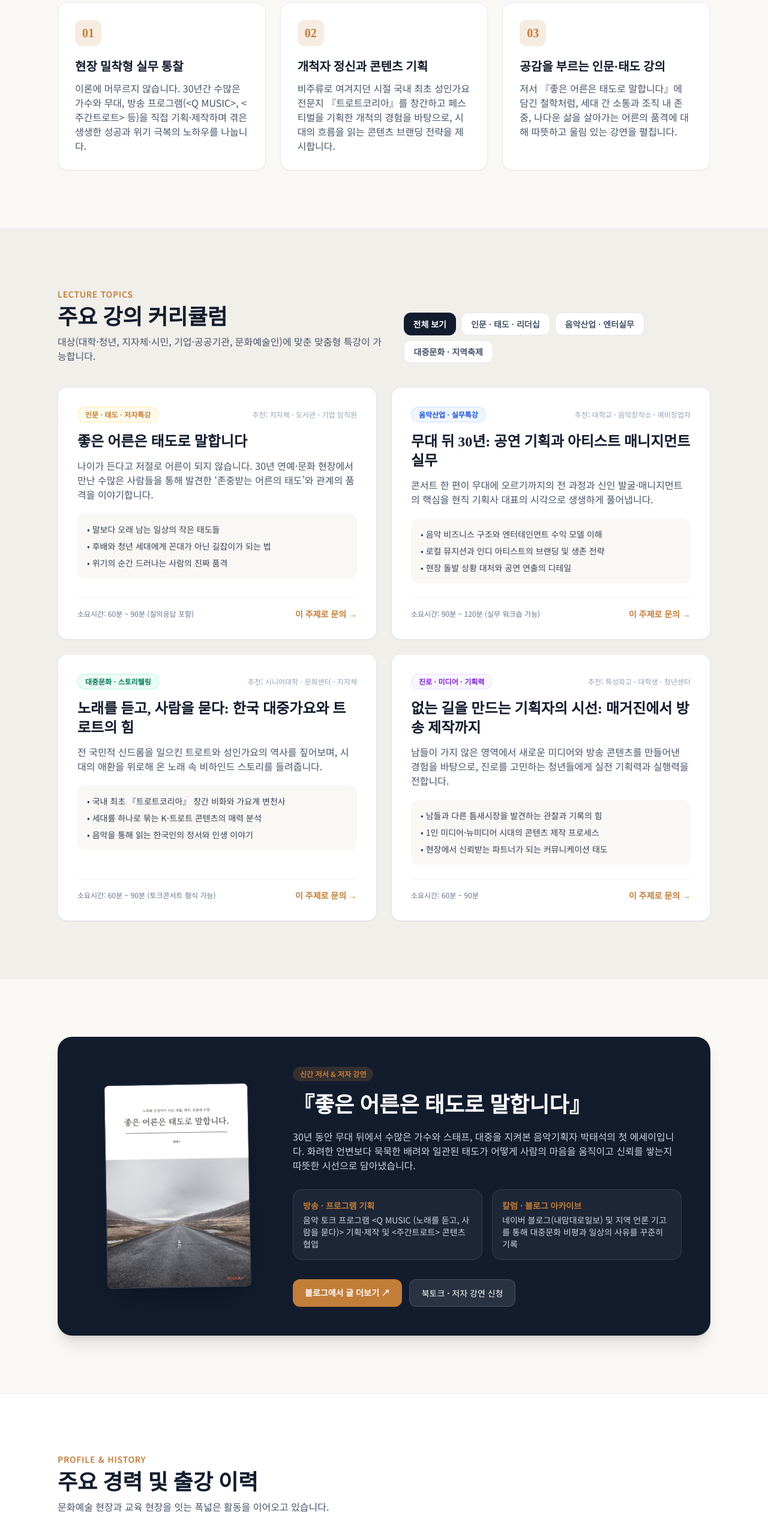
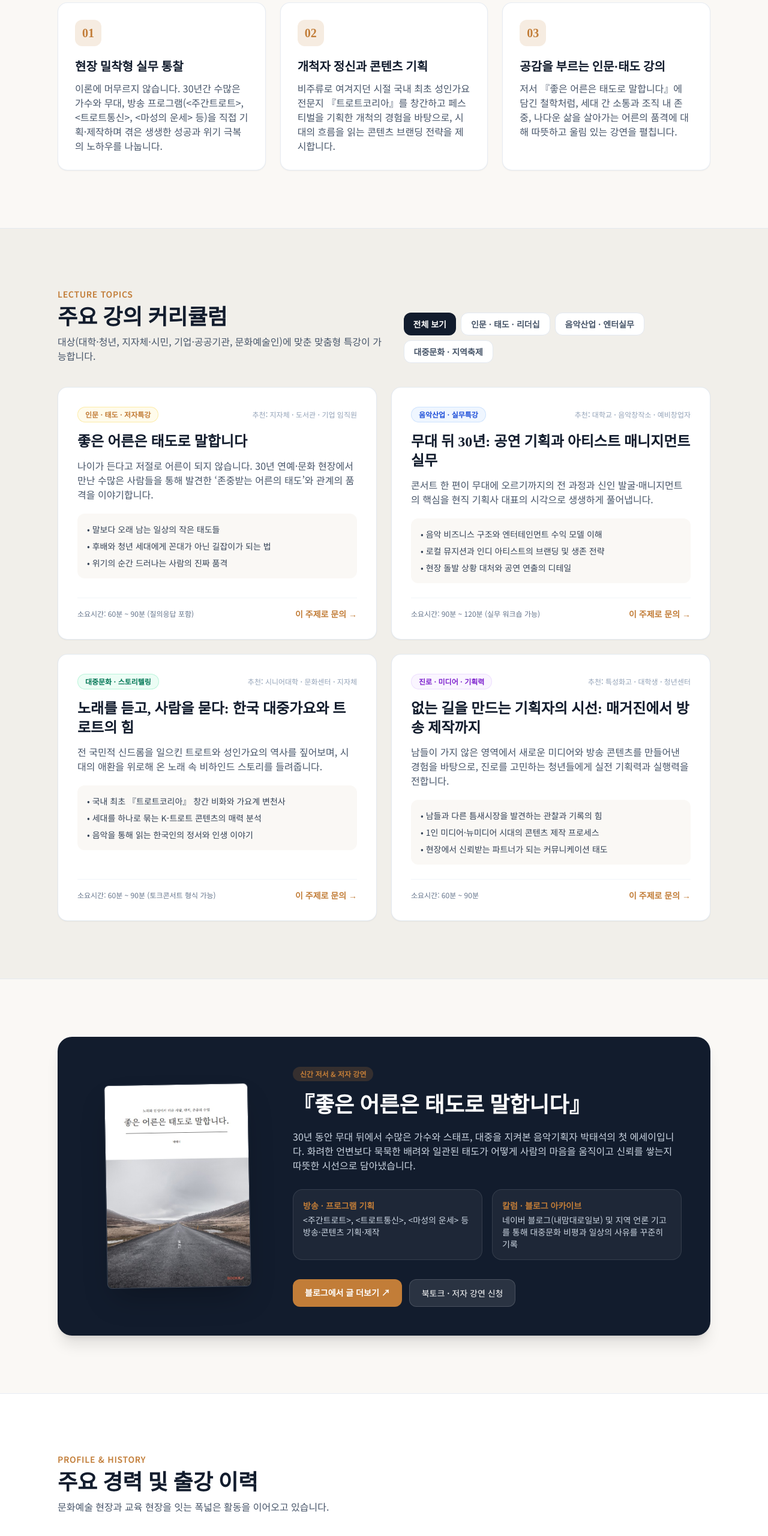
Before and after one commit to 5469pts-debug/5469pts-debug.github.io, a plain HTML site: page index.html in a window 1280 px wide. Shown: the part 1020-3580 px from the top of the page at 60% size. Drawn offline with nearby package versions, Linux system fonts and the light colour scheme.

Commit message:
홈페이지 Q뮤직 표기 삭제 및 주간트로트·트로트통신·마성의 운세 반영

```diff
--- a/index.html
+++ b/index.html
@@ -225,7 +225,7 @@
           </div>
           <h3 class="font-serif text-xl font-bold text-brand-navy mb-2.5">현장 밀착형 실무 통찰</h3>
           <p class="text-slate-600 text-sm sm:text-base leading-relaxed">
-            이론에 머무르지 않습니다. 30년간 수많은 가수와 무대, 방송 프로그램(&lt;Q MUSIC&gt;, &lt;주간트로트&gt; 등)을 직접 기획·제작하며 겪은 생생한 성공과 위기 극복의 노하우를 나눕니다.
+            이론에 머무르지 않습니다. 30년간 수많은 가수와 무대, 방송 프로그램(&lt;주간트로트&gt;, &lt;트로트통신&gt;, &lt;마성의 운세&gt; 등)을 직접 기획·제작하며 겪은 생생한 성공과 위기 극복의 노하우를 나눕니다.
           </p>
         </div>
 
@@ -429,7 +429,7 @@
               <div class="bg-white/5 border border-white/10 rounded-2xl p-4">
                 <p class="text-brand-amber font-semibold text-sm mb-1">방송 · 프로그램 기획</p>
                 <p class="text-xs sm:text-sm text-slate-300">
-                  음악 토크 프로그램 &lt;Q MUSIC (노래를 듣고, 사람을 묻다)&gt; 기획·제작 및 &lt;주간트로트&gt; 콘텐츠 협업
+                  &lt;주간트로트&gt;, &lt;트로트통신&gt;, &lt;마성의 운세&gt; 등 방송·콘텐츠 기획·제작
                 </p>
               </div>
               <div class="bg-white/5 border border-white/10 rounded-2xl p-4">
@@ -477,7 +477,7 @@
               <span class="w-3 h-3 rounded-full bg-brand-amber absolute -left-[7px] top-1.5"></span>
               <span class="text-xs font-bold text-brand-amber">2019 ~ 현재</span>
               <h4 class="font-bold text-brand-navy text-base mt-0.5">대박기획 대표</h4>
-              <p class="text-sm text-slate-600 mt-1">콘서트 기획·제작, 가수 매니지먼트, 음악 방송 프로그램(&lt;Q MUSIC&gt; 등) 기획</p>
+              <p class="text-sm text-slate-600 mt-1">콘서트 기획·제작, 가수 매니지먼트, 방송 프로그램(&lt;주간트로트&gt;, &lt;트로트통신&gt;, &lt;마성의 운세&gt;) 기획·제작</p>
             </li>
             <li class="pl-6 relative">
               <span class="w-3 h-3 rounded-full bg-brand-navy absolute -left-[7px] top-1.5"></span>
```
